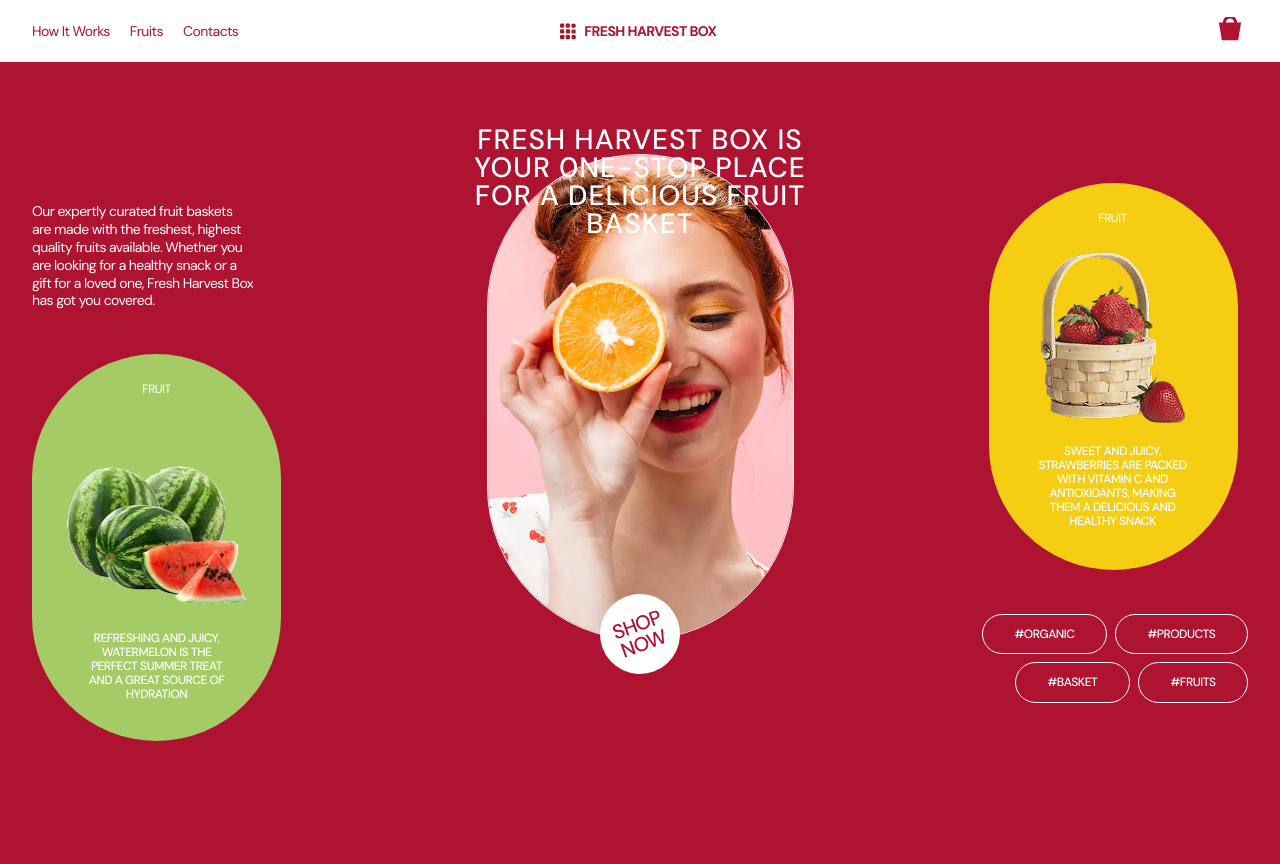
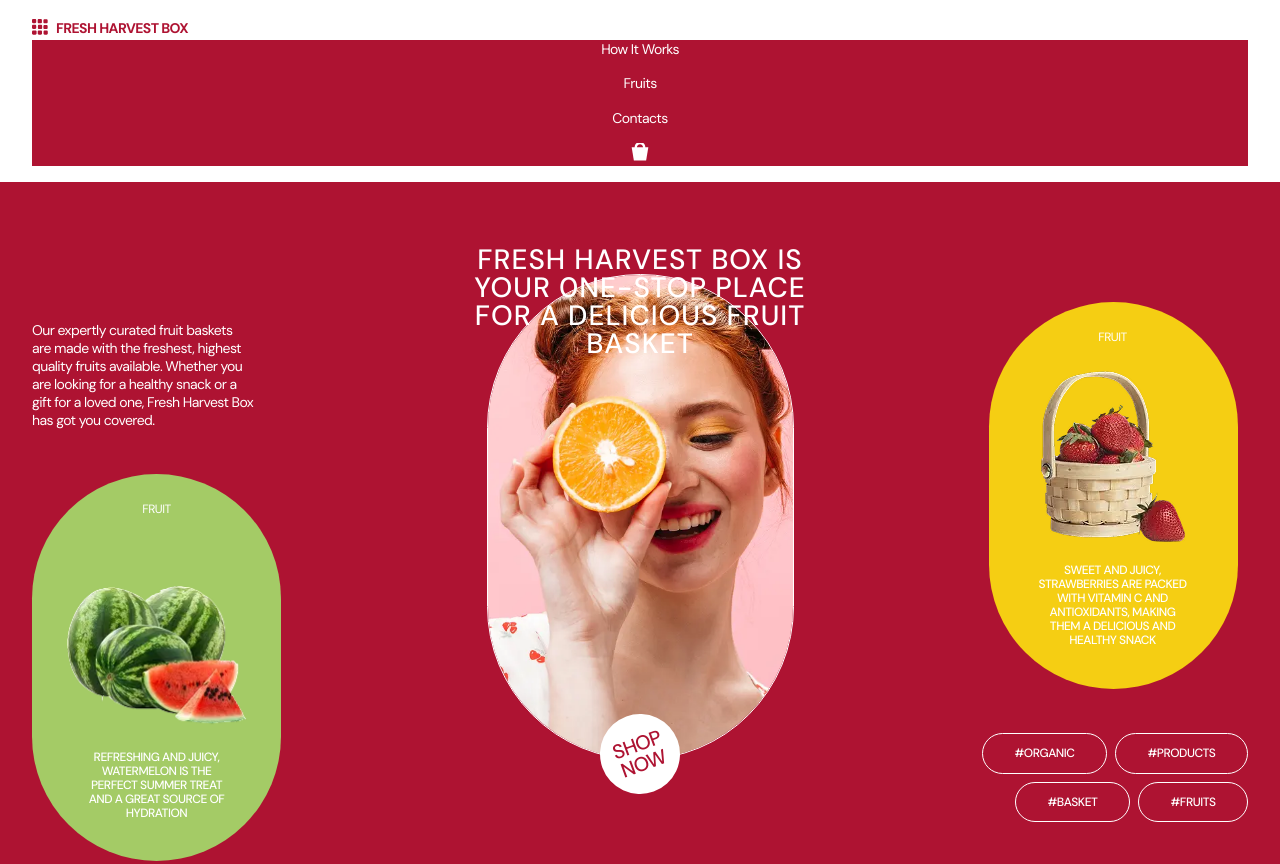
Before and after one commit to Horbunov-Yurii/fresh, a plain HTML site: page index.html in a window 1280 px wide. Shown: the top 864 px of the page. Drawn offline with nearby package versions, Linux system fonts and the light colour scheme.

Commit message:
asdasdasdas

```diff
--- a/index.html
+++ b/index.html
@@ -23,7 +23,7 @@
 <body>
 <header class="header">
     <div class="container header__box">
-        <nav class="header__nav">
+        <!-- <nav class="header__nav">
             <ul class="header__list">
                 <li class="header__item"><a class="header__link" href="">How It Works</a></li>
                 <li class="header__item"><a class="header__link" href="">Fruits</a></li>
@@ -45,9 +45,41 @@
             <svg class="header__lister">
                 <use href="./img/symbol-defs.svg#menu"></use>
             </svg>
+        </button> -->
+
+<div class="menu">
+
+  <div class="menu__color">
+   <a class="menu__logo" href="./index.html">
+            <svg class="menu__grid">
+                <use href="./img/symbol-defs.svg#grid"></use>
+            </svg>
+            fresh harvest box
+        </a>
+               <button class="menu__btn" type="button">
+  <svg class="menu__close">
+          <use href="./img/symbol-defs.svg#icon-cross"></use>
+        </svg>
         </button>
+      </div>
 
+      <div class="menu__color1">
+ <nav class="menu__nav">
+            <ul class="menu__list">
+                <li class="menu__item"><a class="menu__link" href="">How It Works</a></li>
+                <li class="menu__item"><a class="menu__link" href="">Fruits</a></li>
+                <li class="menu__item"><a class="menu__link" href="">Contacts</a></li>
+                <li class="menu__item"><a class="menu__link" href=""> <svg class="menu__icons">
+          <use href="./img/symbol-defs.svg#basket"></use>
+        </svg></a></li>
+            </ul>
+        </nav>
+
+ </div>
+</div>
     </div>
+
+
 </header>
 <main>
     <section class="hero">
--- a/scss/main.scss
+++ b/scss/main.scss
@@ -10,3 +10,4 @@
 @use "./sections/boxes";
 @use "./sections/footer";
 @use "./sections/modal";
+@use "./sections/menu"
--- /dev/null
+++ b/scss/sections/_menu.scss
@@ -0,0 +1,82 @@
+@use "../base/var" as *;
+
+.menu{
+    width:100%;
+    &__grid{
+width: 16px;
+height: 16px;
+fill: $accent-color;
+margin-right: 8px;
+
+    }
+    &__logo{
+        font-family: var(--font-family);
+font-weight: 700;
+font-size: 14px;
+line-height: 129%;
+letter-spacing: -0.04em;
+text-transform: uppercase;
+text-align: center;
+color: $accent-color;
+display: flex;
+
+
+    }
+    &__close{
+        width: 24px;
+        height: 24px;
+        fill: $accent-color;
+display: flex;
+justify-content: center;
+align-items: center;
+
+
+    }
+
+    &__btn{
+        width: 24px;
+        height: 24px;
+        justify-content: center;
+        align-items: center;
+        display: flex;
+        background-color: transparent;
+    }
+
+    &__color{
+        background-color: $main-color;
+        display: flex;
+        justify-content: space-between;
+        align-items: center;
+    }
+
+    &__color1{
+    background-color: $accent-color;
+    display: flex;
+    justify-content: center;
+    align-items: center;
+    }
+
+    &__icons{
+        fill: $main-color;
+        width: 20px;
+        height: 18px;
+    }
+
+    &__link{
+
+font-weight: 400;
+font-size: 14px;
+line-height: 129%;
+letter-spacing: -0.04em;
+text-align: center;
+color: $main-color;
+    }
+
+    &__list{
+      display: flex;
+        flex-direction: column;
+        gap: 16px;
+        align-items: center;
+
+    }
+}
```
Also changed, not shown: img/symbol-defs.svg, scss/sections/_modal.scss (line endings or trailing spaces), style/main.css, style/main.min.css, 2 other files.
